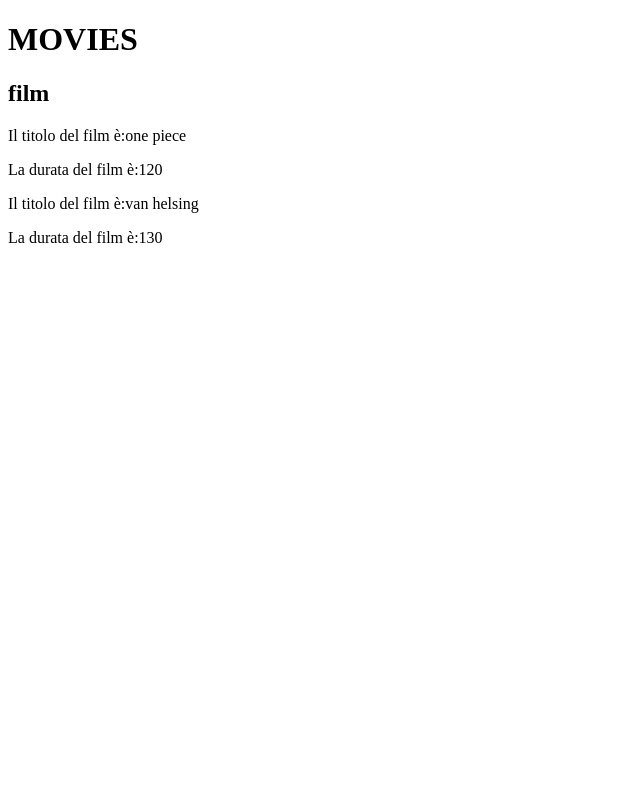
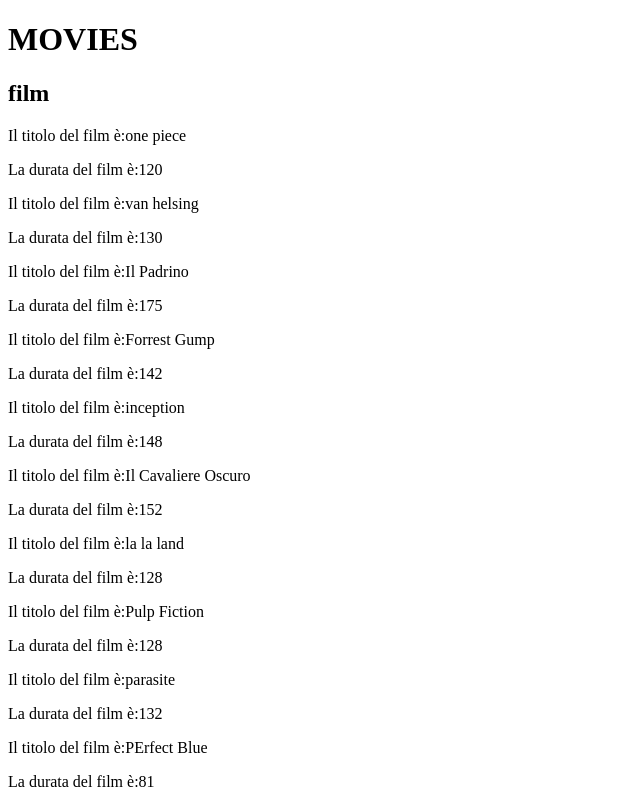
Before and after one commit to SimoneColombo1/-PHP-OOP-1, a PHP site: page / in a window 1280 px wide. Shown: the whole page, without its empty margins (0-640 px from the left). Before the commit the page ends 243 px from the top, so only its background shows below. Run offline with PHP 8.4, Linux system fonts and the light colour scheme.

Commit message:
aggiunti nuovi film

```diff
--- a/index.php
+++ b/index.php
@@ -22,9 +22,14 @@ class movie
 
 $onepiece = new movie('one piece', 120);
 $vanhelsing = new movie('van helsing', 130);
-
-
-
+$ilpadrino = new movie('Il Padrino', 175);
+$Forrestgump = new movie('Forrest Gump', 142);
+$inception = new movie('inception', 148);
+$batman = new movie('Il Cavaliere Oscuro', 152);
+$lalaland = new movie('la la land', 128);
+$pulpfiction = new movie('Pulp Fiction', 128);
+$parasite = new movie('parasite', 132);
+$perfectblue =  new movie('PErfect Blue', 81);
 ?>
 
 
@@ -77,6 +82,142 @@ $vanhelsing = new movie('van helsing', 130);
                 ?>
             </p>
         </span>
+        <span>
+
+            <p>
+
+                <?php echo movie::title();
+                echo $ilpadrino->titolo;
+
+                ?>
+
+            </p>
+            <p>
+                <?php
+                echo movie::length();
+                echo $ilpadrino->durata;
+                ?>
+            </p>
+        </span>
+        <span>
+
+            <p>
+
+                <?php echo movie::title();
+                echo $Forrestgump->titolo;
+
+                ?>
+
+            </p>
+            <p>
+                <?php
+                echo movie::length();
+                echo $Forrestgump->durata;
+                ?>
+            </p>
+        </span>
+        <span>
+
+            <p>
+
+                <?php echo movie::title();
+                echo $inception->titolo;
+
+                ?>
+
+            </p>
+            <p>
+                <?php
+                echo movie::length();
+                echo $inception->durata;
+                ?>
+            </p>
+        </span>
+        <span>
+
+            <p>
+
+                <?php echo movie::title();
+                echo $batman->titolo;
+
+                ?>
+
+            </p>
+            <p>
+                <?php
+                echo movie::length();
+                echo $batman->durata;
+                ?>
+            </p>
+        </span>
+        <span>
+
+            <p>
+
+                <?php echo movie::title();
+                echo $lalaland->titolo;
+
+                ?>
+
+            </p>
+            <p>
+                <?php
+                echo movie::length();
+                echo $lalaland->durata;
+                ?>
+            </p>
+        </span>
+        <span>
+
+            <p>
+
+                <?php echo movie::title();
+                echo $pulpfiction->titolo;
+
+                ?>
+
+            </p>
+            <p>
+                <?php
+                echo movie::length();
+                echo $pulpfiction->durata;
+                ?>
+            </p>
+        </span>
+        <span>
+
+            <p>
+
+                <?php echo movie::title();
+                echo $parasite->titolo;
+
+                ?>
+
+            </p>
+            <p>
+                <?php
+                echo movie::length();
+                echo $parasite->durata;
+                ?>
+            </p>
+        </span>
+        <span>
+
+            <p>
+
+                <?php echo movie::title();
+                echo $perfectblue->titolo;
+
+                ?>
+
+            </p>
+            <p>
+                <?php
+                echo movie::length();
+                echo $perfectblue->durata;
+                ?>
+            </p>
+        </span>
     </main>
 </body>
 
```
